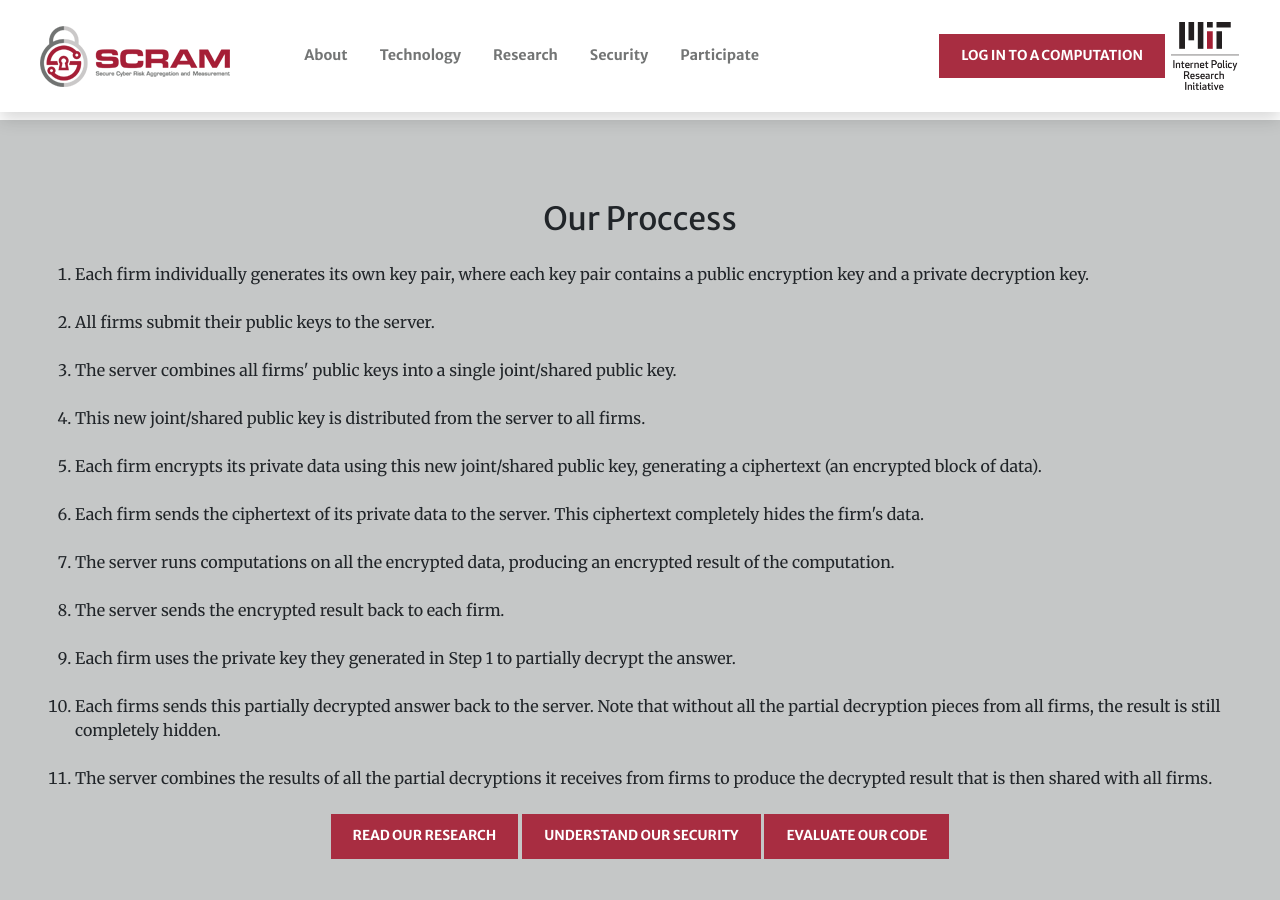
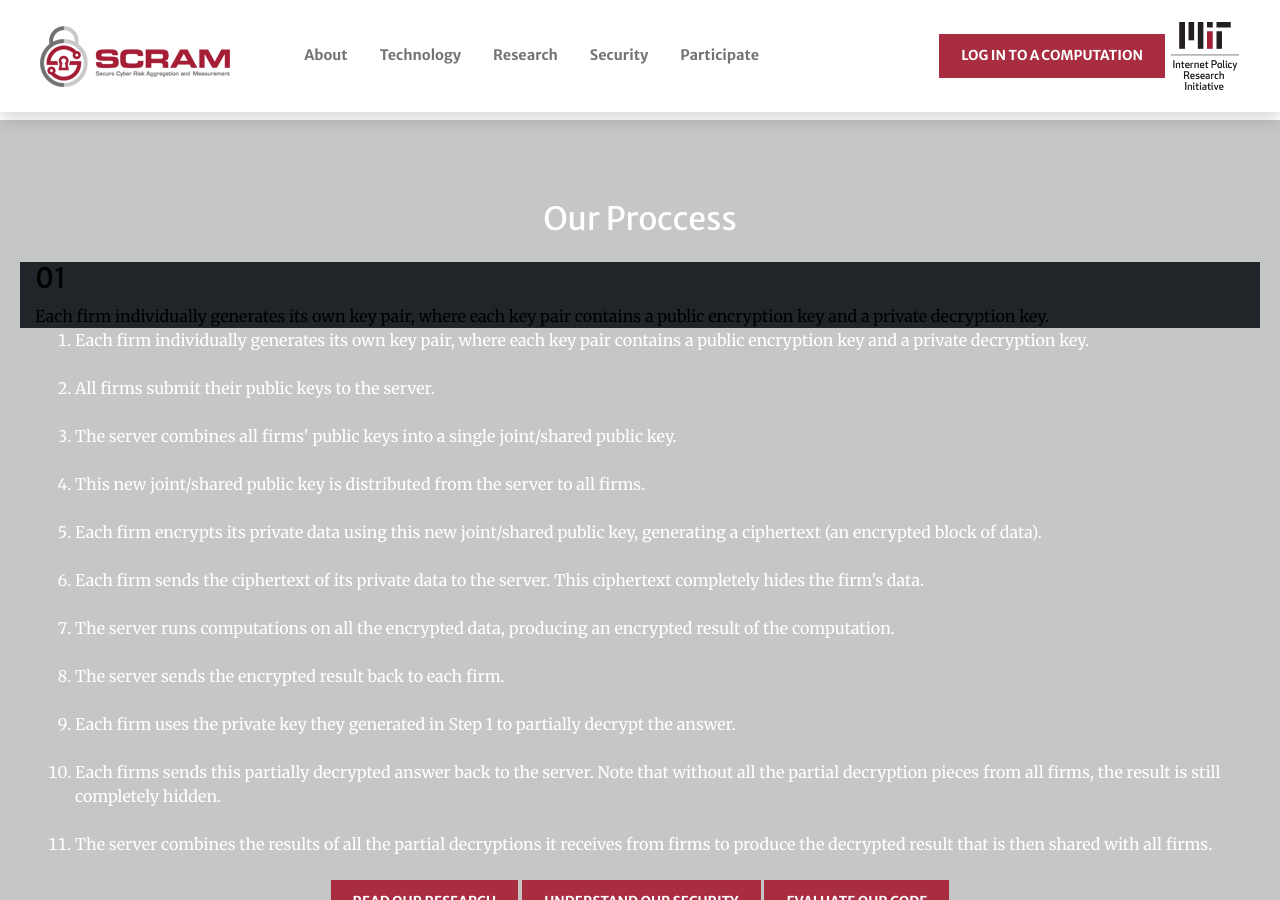
Before and after one commit to jisqyv/MIT, a Jekyll site: the page built from technology.md, in a window 1280 px wide and 900 px high, scrolled down 1931 px. Built offline with Jekyll 4.4.1, drawn with Linux system fonts in a browser that asks for light colours; nearby versions of some CDN libraries.

Commit message:
Update aside-technology.html

```diff
--- a/_includes/aside-technology.html
+++ b/_includes/aside-technology.html
@@ -1,6 +1,11 @@
-<section id="{{ section.section_id }}" class="page-section bg-dark {{ section.background_style }}" style="color:#212529;">
+<section id="{{ section.section_id }}" class="page-section bg-dark {{ section.background_style }}" style="color:#fff;">
   <div class="container ">
     <h2 class="mb-4 text-center">{{ section.title }}</h2>
+	  <div class="row" style="background-color:#212529;color:#000;">
+    <div class="col-xs-12 col-sm-6 col-lg-4" ><h3>01</h3></div>
+    <div class="col-xs-12 col-sm-6 col-lg-8" >Each firm individually generates its own key pair, where each key pair contains a public encryption key and a private decryption key.</div>
+  </div>
+
 	<ol>
 	<li class="mb-4">Each firm individually generates its own key pair, where each key pair contains a public encryption key and a private decryption key.</li>
 	<li class="mb-4">All firms submit their public keys to the server.</li>
```
